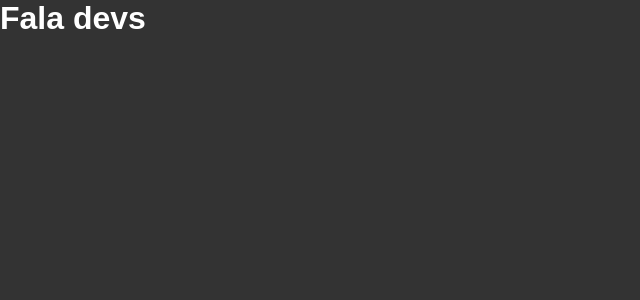
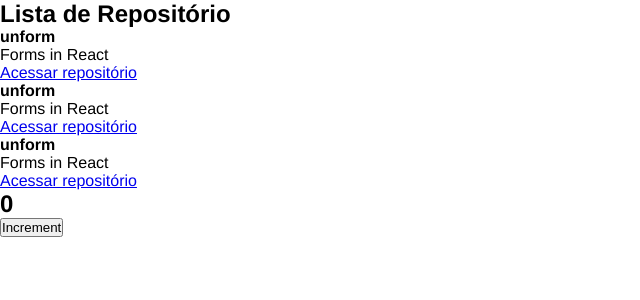
Before and after one commit to m4rcaoferole/studyreact, a React app: page / in a window 1280 px wide. Shown: the top 300 px of the page, without its empty margins (0-640 px from the left). Built offline with nearby package versions, Linux system fonts and the light colour scheme.

Commit message:
study concept proporty and hook usestate

```diff
--- a/src/App.jsx
+++ b/src/App.jsx
@@ -1,5 +1,12 @@
+import { Counter } from "./components/Counter";
+import { RepositoryList } from "./components/RepositoryList";
 import "./styles/global.scss";
 
-export function App() {
-  return <h1> Fala devs </h1>;
-}
+export const App = () => {
+  return (
+    <>
+      <RepositoryList />
+      <Counter />
+    </>
+  );
+};
--- /dev/null
+++ b/src/components/Counter.jsx
@@ -0,0 +1,17 @@
+import React, { useState } from "react";
+
+export const Counter = () => {
+  const [counter, setCounter] = useState(0);
+
+  function increment() {
+    setCounter(counter + 1);
+  }
+  return (
+    <div>
+      <h2> {counter} </h2>
+      <button type="button" onClick={increment}>
+        Increment
+      </button>
+    </div>
+  );
+};
--- /dev/null
+++ b/src/components/RepositoryItem.jsx
@@ -0,0 +1,12 @@
+import React from "react";
+
+export const RepositoryItem = (props) => {
+  return (
+    <li>
+      <strong>{props.repository.name ?? "default"}</strong>
+      <p>{props.repository.description}</p>
+
+      <a href={props.repository.link}>Acessar repositório</a>
+    </li>
+  );
+};
--- /dev/null
+++ b/src/components/RepositoryList.jsx
@@ -0,0 +1,22 @@
+import React from "react";
+import { RepositoryItem } from "./RepositoryItem";
+
+const repository = {
+  name: "unform",
+  description: "Forms in React",
+  link: "https://github.com/unform/unform",
+};
+
+export const RepositoryList = () => {
+  return (
+    <section className="repo-list">
+      <h1>Lista de Repositório</h1>
+
+      <ul>
+        <RepositoryItem repository={repository} />
+        <RepositoryItem repository={repository} />
+        <RepositoryItem repository={repository} />
+      </ul>
+    </section>
+  );
+};
--- a/src/styles/global.scss
+++ b/src/styles/global.scss
@@ -5,7 +5,6 @@
 }
 
 body {
-    font-family: Arial, Helvetica, sans-serif;
-    background: #333;
-    color: #fff;
+    font: 1rem 'Helvetica Neue', Arial, sans-serif;
+    background: #fff;
 }
```
